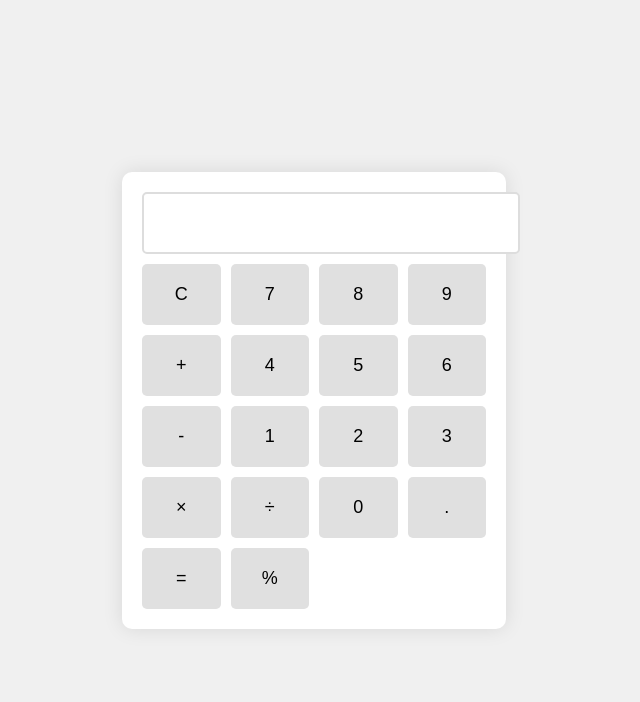
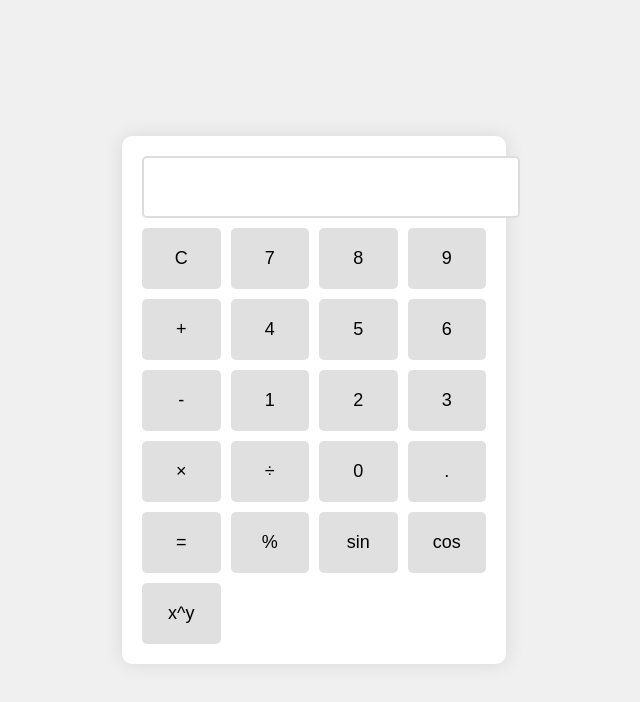
Before and after one commit to Andrew05812/calculator-app, a plain HTML site: page index.html in a window 1280 px wide. Shown: the whole page, without its empty margins (326-966 px from the left). Drawn offline with Linux system fonts and the light colour scheme.

Commit message:
Добавлены тригонометрические функции (sin, cos) и возведение в степень

```diff
--- a/index.html
+++ b/index.html
@@ -31,6 +31,10 @@
             <button onclick="appendToDisplay('.')">.</button>
             <button onclick="calculate()">=</button>
             <button onclick="modulo()">%</button>
+
+            <button onclick="calculateSin()">sin</button>
+            <button onclick="calculateCos()">cos</button>
+            <button onclick="power()">x^y</button>
         </div>
     </div>
     <script src="script.js"></script>
--- a/script.js
+++ b/script.js
@@ -84,6 +84,9 @@ function calculate() {
         case 'modulo':
             result = prev % current;
             break;
+        case 'power':
+            result = Math.pow(prev, current);
+            break;
         default:
             return;
     }
@@ -93,3 +96,29 @@ function calculate() {
     previousValue = '';
     document.getElementById('display').value = currentValue;
 }
+// Операция 6: Sin
+function calculateSin() {
+    if (currentValue === '') return;
+    const value = parseFloat(currentValue);
+    // Переводим градусы в радианы
+    const radians = value * (Math.PI / 180);
+    currentValue = Math.sin(radians).toString();
+    document.getElementById('display').value = currentValue;
+}
+// Операция 7: Cos
+function calculateCos() {
+    if (currentValue === '') return;
+    const value = parseFloat(currentValue);
+    // Переводим градусы в радианы
+    const radians = value * (Math.PI / 180);
+    currentValue = Math.cos(radians).toString();
+    document.getElementById('display').value = currentValue;
+}
+// Операция 8: Возведение в степень
+function power() {
+    if (currentValue === '') return;
+    if (previousValue !== '') calculate();
+    operation = 'power';
+    previousValue = currentValue;
+    currentValue = '';
+}
```
